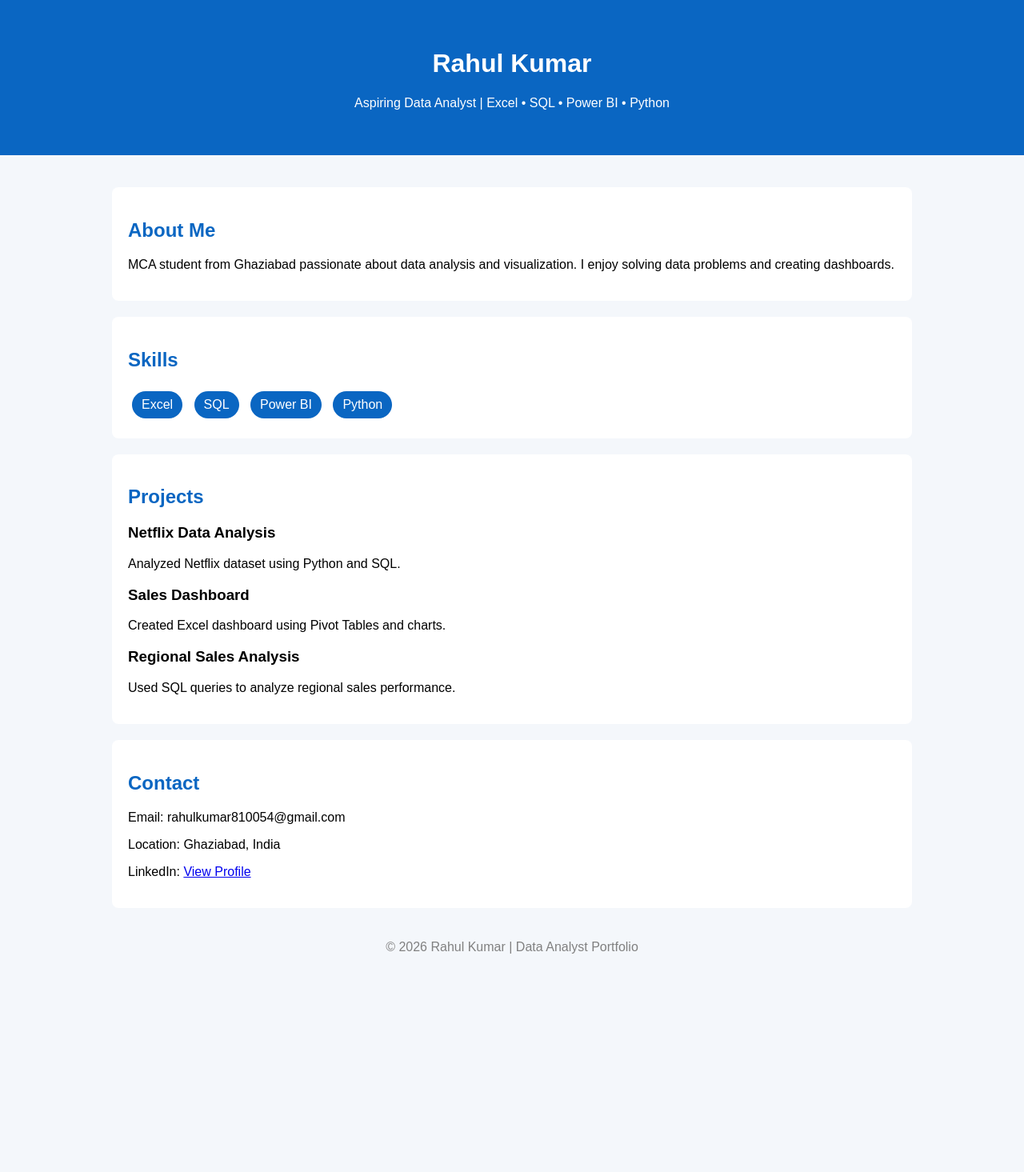
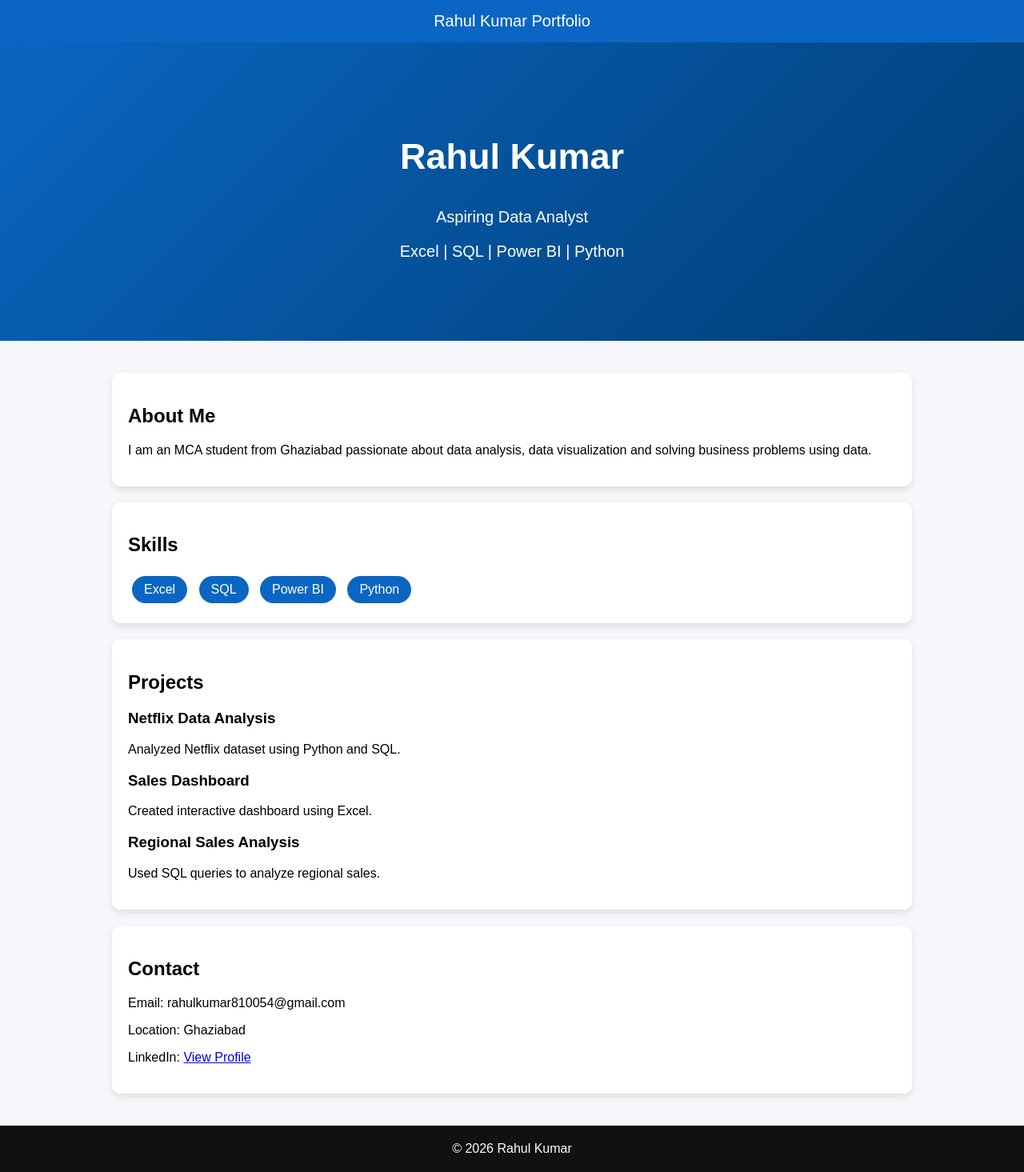
Before and after one commit to rahulkumar810054-cpu/rahulkumar.github.io, a plain HTML site: page index.html in a window 1280 px wide. Shown: the whole page at 80% size. Before the commit the page ends 1213 px from the top, so only its background shows below. Drawn offline with Linux system fonts and the light colour scheme.

Commit message:
Update index.html

```diff
--- a/index.html
+++ b/index.html
@@ -1,22 +1,37 @@
 <!DOCTYPE html>
 <html>
 <head>
-
 <title>Rahul Kumar | Data Analyst</title>
 
 <style>
 
 body{
+margin:0;
 font-family:Arial;
-margin:0;
-background:#f4f7fb;
+background:#f5f7fb;
 }
 
-header{
+nav{
 background:#0a66c2;
 color:white;
+padding:15px;
 text-align:center;
-padding:40px;
+font-size:20px;
+}
+
+.hero{
+text-align:center;
+padding:80px 20px;
+background:linear-gradient(135deg,#0a66c2,#003d73);
+color:white;
+}
+
+.hero h1{
+font-size:45px;
+}
+
+.hero p{
+font-size:20px;
 }
 
 .container{
@@ -25,34 +40,28 @@ margin:auto;
 padding:20px;
 }
 
-section{
+.card{
 background:white;
 padding:20px;
-margin-top:20px;
-border-radius:8px;
-}
-
-h2{
-color:#0a66c2;
+margin:20px 0;
+border-radius:10px;
+box-shadow:0 4px 10px rgba(0,0,0,0.1);
 }
 
 .skills span{
 background:#0a66c2;
 color:white;
-padding:8px 12px;
+padding:8px 15px;
 border-radius:20px;
 margin:5px;
 display:inline-block;
 }
 
-.project{
-margin-bottom:15px;
-}
-
 footer{
 text-align:center;
 padding:20px;
-color:gray;
+background:#111;
+color:white;
 }
 
 </style>
@@ -61,28 +70,34 @@ color:gray;
 
 <body>
 
-<header>
+<nav>
+Rahul Kumar Portfolio
+</nav>
+
+<section class="hero">
 
 <h1>Rahul Kumar</h1>
 
-<p>Aspiring Data Analyst | Excel • SQL • Power BI • Python</p>
+<p>Aspiring Data Analyst</p>
 
-</header>
+<p>Excel | SQL | Power BI | Python</p>
+
+</section>
 
 <div class="container">
 
-<section>
+<div class="card">
 
 <h2>About Me</h2>
 
 <p>
-MCA student from Ghaziabad passionate about data analysis and visualization.
-I enjoy solving data problems and creating dashboards.
+I am an MCA student from Ghaziabad passionate about data analysis,
+data visualization and solving business problems using data.
 </p>
 
-</section>
+</div>
 
-<section>
+<div class="card">
 
 <h2>Skills</h2>
 
@@ -95,57 +110,45 @@ I enjoy solving data problems and creating dashboards.
 
 </div>
 
-</section>
+</div>
 
-<section>
+<div class="card">
 
 <h2>Projects</h2>
 
-<div class="project">
+<h3>Netflix Data Analysis</h3>
+<p>Analyzed Netflix dataset using Python and SQL.</p>
 
-<h3>Netflix Data Analysis</h3>
+<h3>Sales Dashboard</h3>
+<p>Created interactive dashboard using Excel.</p>
 
-<p>Analyzed Netflix dataset using Python and SQL.</p>
+<h3>Regional Sales Analysis</h3>
+<p>Used SQL queries to analyze regional sales.</p>
 
 </div>
 
-<div class="project">
-
-<h3>Sales Dashboard</h3>
-
-<p>Created Excel dashboard using Pivot Tables and charts.</p>
-
-</div>
-
-<div class="project">
-
-<h3>Regional Sales Analysis</h3>
-
-<p>Used SQL queries to analyze regional sales performance.</p>
-
-</div>
-
-</section>
-
-<section>
+<div class="card">
 
 <h2>Contact</h2>
 
 <p>Email: rahulkumar810054@gmail.com</p>
 
-<p>Location: Ghaziabad, India</p>
+<p>Location: Ghaziabad</p>
 
-<p>LinkedIn:
-<a href="https://www.linkedin.com/in/rahul-kumar-22aa37229">View Profile</a>
+<p>
+LinkedIn:
+<a href="https://www.linkedin.com/in/rahul-kumar-22aa37229">
+View Profile
+</a>
 </p>
 
-</section>
+</div>
 
 </div>
 
 <footer>
 
-© 2026 Rahul Kumar | Data Analyst Portfolio
+© 2026 Rahul Kumar
 
 </footer>
 
```
